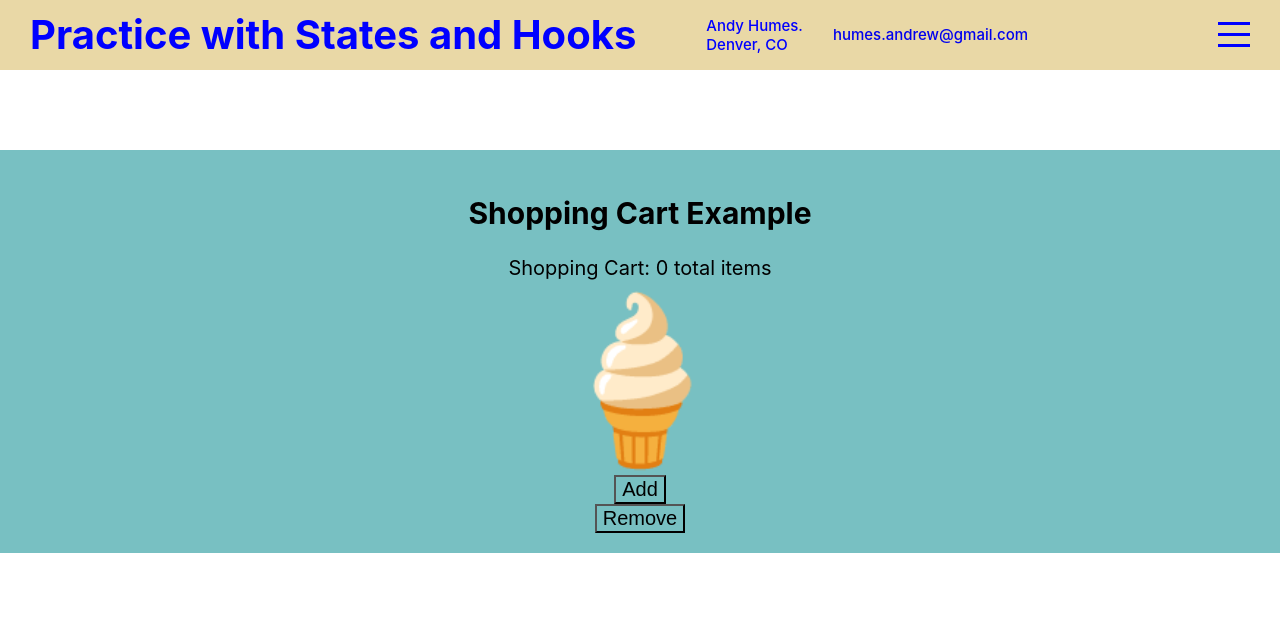
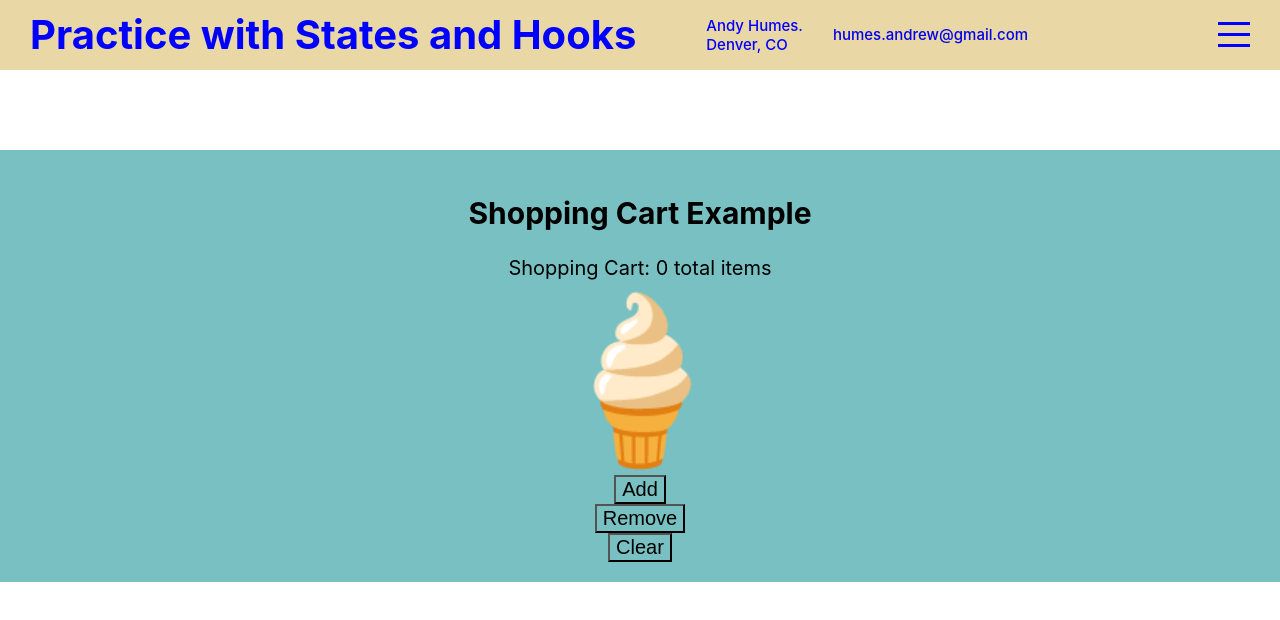
Before and after one commit to humesandrew/react-hooks-and-staters, a React (Create React App) app: page / in a window 1280 px wide. Shown: the top 620 px of the page. Built offline with nearby package versions, Linux system fonts and the light colour scheme.

Commit message:
addedclearbtn

```diff
--- a/src/components/products/Products.js
+++ b/src/components/products/Products.js
@@ -15,6 +15,7 @@ export default function Products() {
 // we are setting our state of "cart" to 0 initially, then using the callback function setCurrentCart to change it later//
 
 // useDocumentTitle(`Your cart has ${cart} items.`);
+// this hook didnt work, but useEffect did to render a simulatenous change of document title.
 
     const incrementCart = () => {
       setCurrentCart(cart + 1);
@@ -25,6 +26,10 @@ export default function Products() {
       setCurrentCart(cart - 1);
       console.log(cart);
     };
+
+    const clearCart = () => {
+      setCurrentCart(0)
+    }
 
     useEffect(() => {
       document.title = `Your cart contains ${cart} items`
@@ -39,7 +44,9 @@ export default function Products() {
 
    <div className="product"><span role="img" aria-label="ice cream">🍦</span>
    </div>
-        <button onClick={incrementCart}>Add</button> <button onClick={decrementCart}>Remove</button>
+        <button onClick={incrementCart}>Add</button>
+        <button onClick={decrementCart}>Remove</button>
+        <button onClick={clearCart}>Clear</button>
       </div>
       </div>
     )}
```
